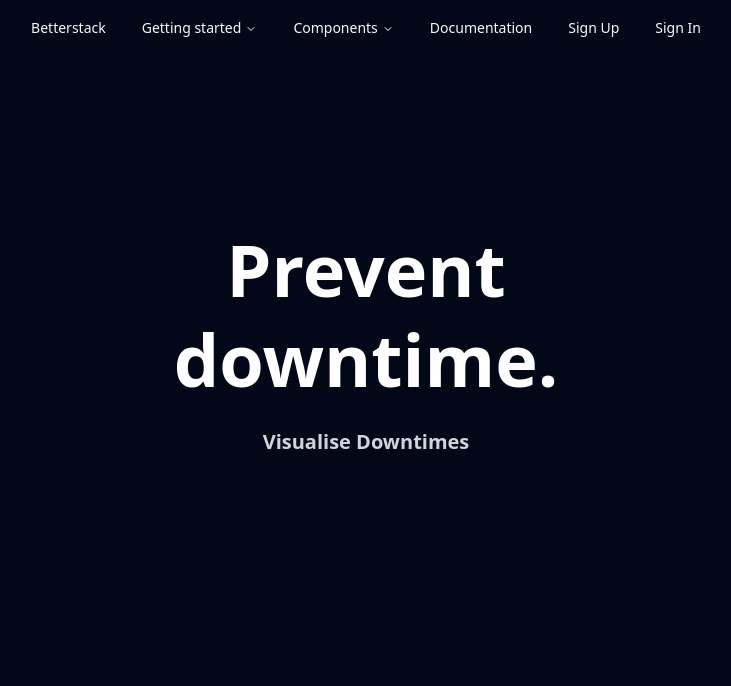
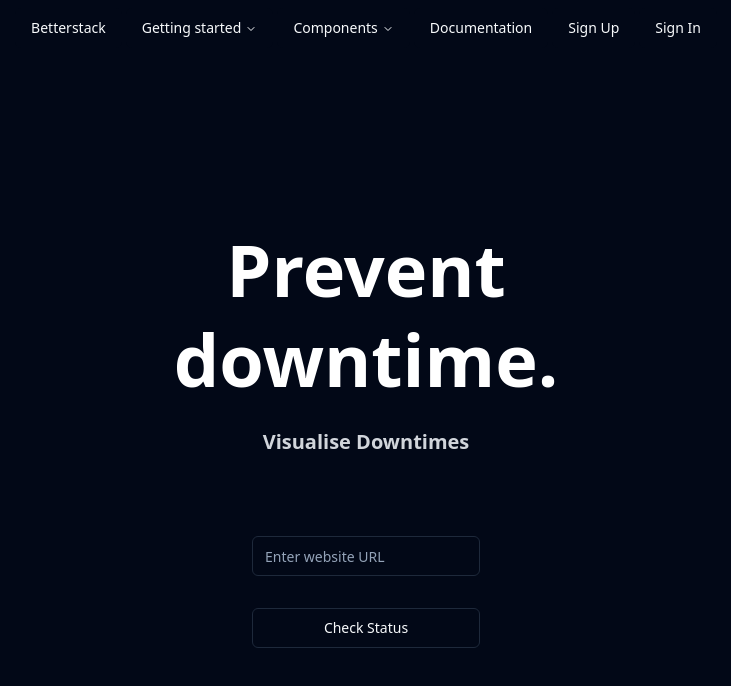
Before and after one commit to Atharva-Kanherkar/uptime-monitor, a React (Vite) app in the folder frontend/uptime-frontend/: page / in a window 1280 px wide. Shown: the top 686 px of the page, without its empty margins (274-1005 px from the left). Built offline with nearby package versions, Linux system fonts and the light colour scheme.

Commit message:
Added dashboard for free users

```diff
--- a/frontend/uptime-frontend/src/components/webchecker.tsx
+++ b/frontend/uptime-frontend/src/components/webchecker.tsx
@@ -1,13 +1,48 @@
+import { useState } from "react";
+import { Button } from "./ui/button";
+import { Input } from "./ui/input";
+import { useMutation } from "@apollo/client";
+import { GET_METRICS } from "@/mutations";
+import { useNavigate } from "react-router-dom";
 
-
-
-function WebChecker(){
- return(
-    <>
-    </>
- )
+interface MetricsData {
+  id: string;
+  status: string;
+  responseTime: number;
 }
 
+function WebChecker() {
+  const [url, setUrl] = useState<string>('');
+  const navigate = useNavigate();
 
+  const [getMetrics, { data, loading, error }] = useMutation<{ getMetrics: MetricsData }>(GET_METRICS);
+
+  const handleCheck = async () => {
+    if (url.trim() === '') return; // Ensure URL is not empty
+    try {
+      const { data } = await getMetrics({ variables: { url } });
+      // Navigate to the new page after successful data retrieval
+      navigate('/freeDashboard', { state: { metrics: data?.getMetrics } });
+    } catch (err) {
+      console.error("Error fetching metrics:", err);
+    }
+  };
+
+  return (
+    <div className="flex flex-col w-full max-w-sm space-y-8">
+      <Input
+        type="text"
+        placeholder="Enter website URL"
+        value={url}
+        onChange={(e) => setUrl(e.target.value)}
+      />
+      <Button type="button" onClick={handleCheck} variant="outline">
+        Check Status
+      </Button>
+      {loading && <p>Loading...</p>}
+      {error && <p>Error: {error.message}</p>}
+    </div>
+  );
+}
 
 export default WebChecker;
--- a/frontend/uptime-frontend/src/mutations.ts
+++ b/frontend/uptime-frontend/src/mutations.ts
@@ -9,3 +9,12 @@ export const CREATE_USER = gql`
   }
 }
 `;
+export const GET_METRICS = gql`
+mutation GetMetrics($url: String!) {
+  getMetrics(url: $url) {
+    responseTime
+    status
+    url
+  }
+}
+`;
--- a/frontend/uptime-frontend/src/pages/AppContent.tsx
+++ b/frontend/uptime-frontend/src/pages/AppContent.tsx
@@ -2,6 +2,7 @@ import { ThemeProvider } from "@/components/theme-provider";
 import { Navbar } from "./navbar";
 import SignUp from './SignUp';
 import SignIn from './SignIn';
+import FreeDashboard from './FreeDashboard';  // Import FreeDashboard
 import { FaArrowLeft } from 'react-icons/fa';
 import { Link, Route, Routes, useLocation } from "react-router-dom";
 import HeroSection from "./main";
@@ -10,7 +11,7 @@ function AppContent() {
   const location = useLocation();
 
   // Define the routes where the navbar should be hidden
-  const hideNavbarRoutes = ["/signup", "/signin"];
+  const hideNavbarRoutes = ["/signup", "/signin", "/freeDashboard"];
 
   return (
     <ThemeProvider defaultTheme="dark" storageKey="vite-ui-theme">
@@ -18,6 +19,7 @@ function AppContent() {
         {!hideNavbarRoutes.includes(location.pathname) ? (
           <Navbar />
         ) : (
+          location.pathname === "/freeDashboard" && (
             <div className="flex justify-start p-4">
               <Link
                 to="/"
@@ -27,16 +29,22 @@ function AppContent() {
                 Back to Home Page
               </Link>
             </div>
+          )
         )}
       </div>
+      <div className="main-content">
         <Routes>
           <Route path="/signup" element={<SignUp />} />
           <Route path="/signin" element={<SignIn />} />
+          <Route path="/freeDashboard" element={<FreeDashboard />} /> {/* Add this route */}
           {/* Add other routes here */}
         </Routes>
+      </div>
+      {!hideNavbarRoutes.includes(location.pathname) && (
         <div>
           <HeroSection />
         </div>
+      )}
     </ThemeProvider>
   );
 }
--- /dev/null
+++ b/frontend/uptime-frontend/src/pages/FreeDashboard.tsx
@@ -0,0 +1,32 @@
+import { useLocation } from "react-router-dom";
+import { useEffect, useState } from "react";
+
+interface MetricsData {
+  id: string;
+  status: string;
+  responseTime: number;
+}
+
+function FreeDashboard() {
+  const location = useLocation();
+  const [metrics, setMetrics] = useState<MetricsData | null>(null);
+
+  useEffect(() => {
+    if (location.state && (location.state as { metrics?: MetricsData }).metrics) {
+      setMetrics((location.state as { metrics: MetricsData }).metrics);
+    }
+  }, [location.state]);
+
+  if (!metrics) return <p>No metrics data available.</p>;
+
+  return (
+    <div>
+      <h3>Metrics Dashboard</h3>
+      <p>ID: {metrics.id}</p>
+      <p>Status: {metrics.status}</p>
+      <p>Response Time: {metrics.responseTime} ms</p>
+    </div>
+  );
+}
+
+export default FreeDashboard;
--- a/frontend/uptime-frontend/src/pages/main.tsx
+++ b/frontend/uptime-frontend/src/pages/main.tsx
@@ -1,5 +1,6 @@
 import React, { useState, useEffect } from 'react';
 import { motion, AnimatePresence } from 'framer-motion';
+import WebChecker from '@/components/webchecker';
 
 const HeroSection: React.FC = () => {
   const [dynamicText, setDynamicText] = useState('Predict Downtimes');
@@ -41,6 +42,9 @@ const HeroSection: React.FC = () => {
           {dynamicText}
         </motion.p>
       </AnimatePresence>
+      <div style={{ marginTop: '80px' }}> {/* Adjust this value for spacing */}
+        <WebChecker />
+      </div>
     </div>
   );
 };
```
Lines whose indentation alone changed are shown as unchanged.
